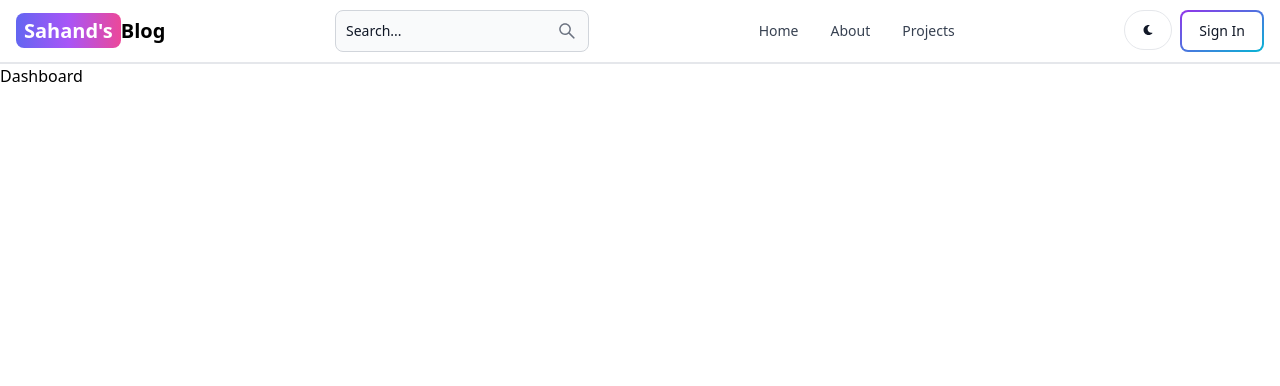
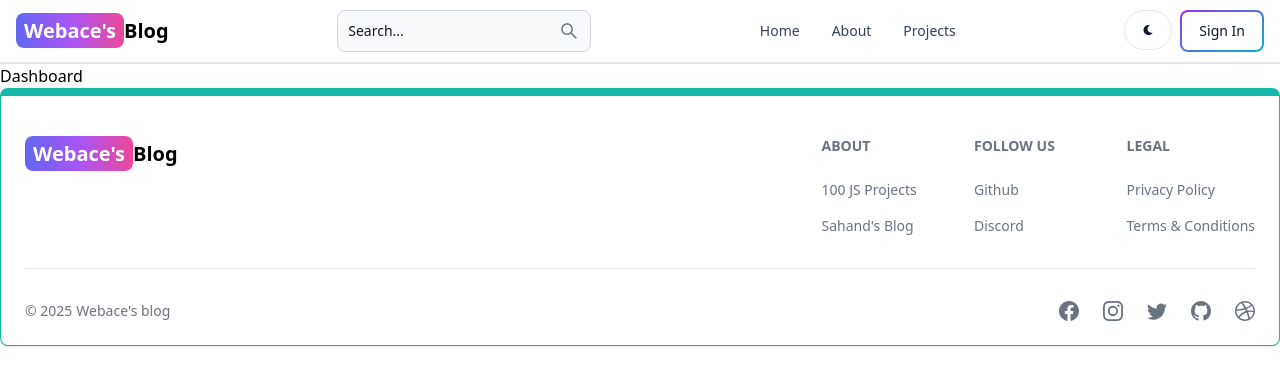
Before and after one commit to zaidkhan-div/Mern-Blogging-Site, a React (Vite) app in the folder Client-Side/: page /dashboard in a window 1280 px wide. Shown: the top 386 px of the page. Built offline with nearby package versions, Linux system fonts and the light colour scheme.

Commit message:
Footer Done

```diff
--- a/Client-Side/src/App.jsx
+++ b/Client-Side/src/App.jsx
@@ -7,6 +7,8 @@
 import SignUp from './Pages/SignUp'
 import Dashboard from './Pages/Dashboard'
 import Header from './Components/Header'
+import FooterComp  from './Components/Footer'
+
 
 const App = () => {
   return (
@@ -15,11 +17,12 @@
       <Routes>
         <Route path='/' element={<Home />} />
         <Route path='/about' element={<About />} />
-        <Route path='/projects' element={<Projects/>} />
+        <Route path='/projects' element={<Projects />} />
         <Route path='/sign-in' element={<SignIn />} />
         <Route path='/sign-up' element={<SignUp />} />
         <Route path='/dashboard' element={<Dashboard />} />
       </Routes>
+      <FooterComp />
     </BrowserRouter>
   )
 }
--- /dev/null
+++ b/Client-Side/src/Components/Footer.jsx
@@ -0,0 +1,87 @@
+import React from "react";
+import { Link } from 'react-router-dom';
+import { Footer } from "flowbite-react";
+import { BsFacebook, BsInstagram, BsTwitter, BsGithub, BsDribbble } from 'react-icons/bs';
+
+const FooterComp = () => {
+    return (
+        <div>
+            <Footer container className='border border-t-8 border-teal-500'>
+                <div className='w-full max-w-7xl mx-auto'>
+                    <div className='grid w-full justify-between sm:flex md:grid-cols-1'>
+                        <div className='mt-5'>
+                            <Link
+                                to='/'
+                                className='self-center whitespace-nowrap text-lg sm:text-xl font-semibold dark:text-white'
+                            >
+                                <span className='px-2 py-1 bg-gradient-to-r from-indigo-500 via-purple-500 to-pink-500 rounded-lg text-white'>
+                                    Webace's
+                                </span>
+                                Blog
+                            </Link>
+                        </div>
+                        <div className='grid grid-cols-2 gap-8 mt-4 sm:grid-cols-3 sm:gap-6'>
+                            <div>
+                                <Footer.Title title='About' />
+                                <Footer.LinkGroup col>
+                                    <Footer.Link
+                                        href='https://www.100jsprojects.com'
+                                        target='_blank'
+                                        rel='noopener noreferrer'
+                                    >
+                                        100 JS Projects
+                                    </Footer.Link>
+                                    <Footer.Link
+                                        href='/about'
+                                        target='_blank'
+                                        rel='noopener noreferrer'
+                                    >
+                                        Sahand's Blog
+                                    </Footer.Link>
+                                </Footer.LinkGroup>
+                            </div>
+                            <div>
+                                <Footer.Title title='Follow us' />
+                                <Footer.LinkGroup col>
+                                    <Footer.Link
+                                        href='https://www.github.com/sahandghavidel'
+                                        target='_blank'
+                                        rel='noopener noreferrer'
+                                    >
+                                        Github
+                                    </Footer.Link>
+                                    <Footer.Link href='#'>Discord</Footer.Link>
+                                </Footer.LinkGroup>
+                            </div>
+                            <div>
+                                <Footer.Title title='Legal' />
+                                <Footer.LinkGroup col>
+                                    <Footer.Link href='#'>Privacy Policy</Footer.Link>
+                                    <Footer.Link href='#'>Terms &amp; Conditions</Footer.Link>
+                                </Footer.LinkGroup>
+                            </div>
+                        </div>
+                    </div>
+                    <Footer.Divider />
+                    <div className='w-full sm:flex sm:items-center sm:justify-between'>
+                        <Footer.Copyright
+                            href='#'
+                            by="Webace's blog"
+                            year={new Date().getFullYear()}
+                        />
+                        <div className="flex gap-6 sm:mt-0 mt-4 sm:justify-center">
+                            <Footer.Icon href='#' icon={BsFacebook} />
+                            <Footer.Icon href='#' icon={BsInstagram} />
+                            <Footer.Icon href='#' icon={BsTwitter} />
+                            <Footer.Icon href='https://github.com/zaidkhan-div/' icon={BsGithub} />
+                            <Footer.Icon href='#' icon={BsDribbble} />
+
+                        </div>
+                    </div>
+                </div>
+            </Footer>
+        </div>
+    )
+}
+
+export default FooterComp;
--- a/Client-Side/src/Components/Header.jsx
+++ b/Client-Side/src/Components/Header.jsx
@@ -11,7 +11,7 @@
                 to='/'
                 className='self-center whitespace-nowrap text-sm sm:text-xl font-semibold dark:text-white'>
                 <span className='px-2 py-1 bg-gradient-to-r from-indigo-500 via-purple-500 to-pink-500 rounded-lg text-white'>
-                    Sahand's
+                    Webace's
                 </span>
                 Blog
             </Link>
--- a/Client-Side/src/Pages/SignUp.jsx
+++ b/Client-Side/src/Pages/SignUp.jsx
@@ -55,7 +55,7 @@
             to='/'
             className='font-bold dark:text-black text-4xl'>
             <span className='px-2 py-1 bg-gradient-to-r from-indigo-500 via-purple-500 to-pink-500 rounded-lg text-white'>
-              Sahand's
+              Webace's
             </span>
             Blog
           </Link>
```
